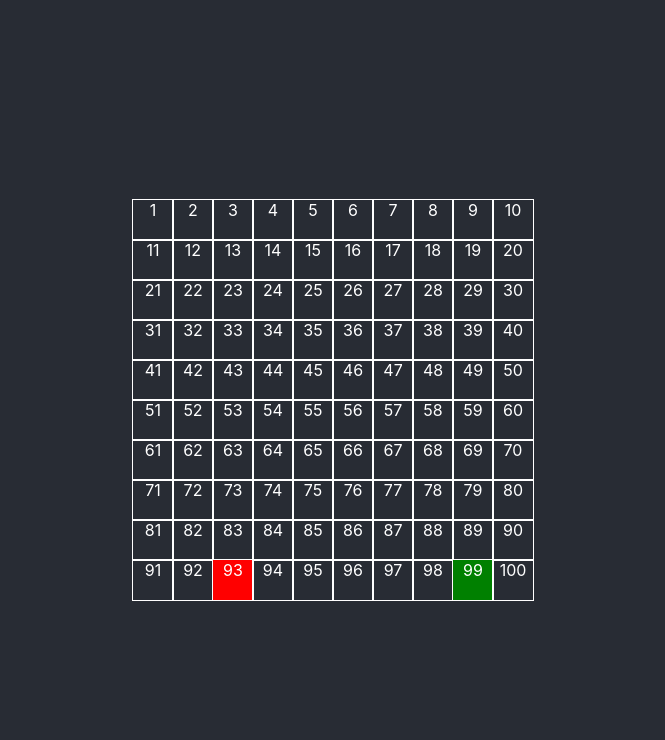
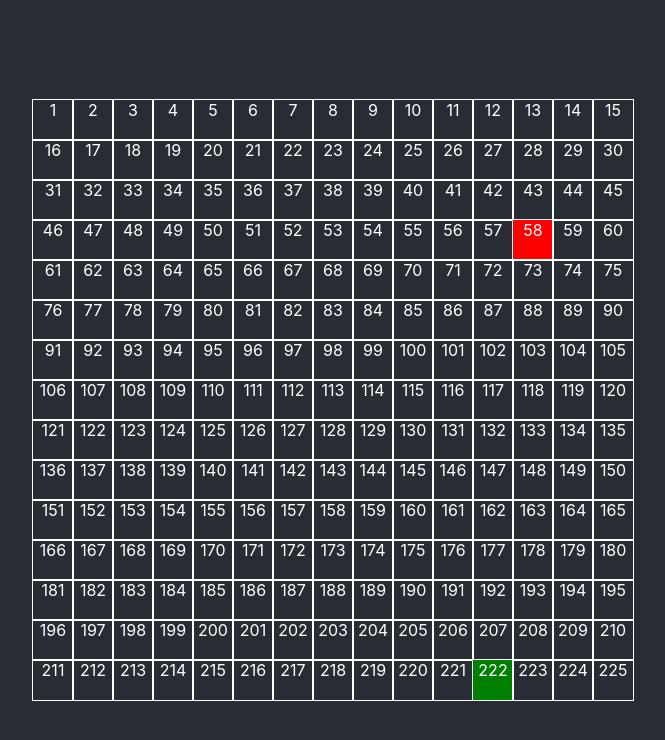
Before and after one commit to guilhermeakira/snake-game, a React (Create React App) app: page / in a window 1280 px wide. Shown: the top 740 px of the page, without its empty margins (307-972 px from the left). Built offline with nearby package versions, Linux system fonts and the light colour scheme.

Commit message:
feat: linked list and basic snake movement

```diff
--- /dev/null
+++ b/src/Board/boardFunctions.ts
@@ -0,0 +1,44 @@
+import { DIRECTION } from './constants';
+
+export const getBoard = (boardSize: number): number[][] => {
+  const board = [];
+  let counter = 1;
+  for (let row = 0; row < boardSize; row++) {
+    const currentRow = [];
+    for (let column = 0; column < boardSize; column++) {
+      currentRow.push(counter++);
+    }
+    board.push(currentRow);
+  }
+  return board;
+}
+
+export const getRandomCell = (boardSize: number): number => Math.floor(Math.random() * boardSize * boardSize) + 1;
+
+export const getRandomFreeCell = (boardSize: number, blackList?: Set<number>): number => {
+  let possibleValue = getRandomCell(boardSize);
+  if (!blackList) {
+    return possibleValue;
+  }
+  while (blackList.has(possibleValue)) {
+    possibleValue = getRandomCell(boardSize);
+  }
+  return possibleValue;
+}
+
+
+export const getCellValueInDirection = (currentHeadValue: number, direction: DIRECTION, boardSize: number): number => {
+  if (direction === DIRECTION.UP) {
+    return currentHeadValue - boardSize;
+  }
+  if (direction === DIRECTION.DOWN) {
+    return currentHeadValue + boardSize;
+  }
+  if (direction === DIRECTION.RIGHT) {
+    return currentHeadValue + 1;
+  }
+  if (direction === DIRECTION.LEFT) {
+    return currentHeadValue - 1;
+  }
+  return currentHeadValue;
+}
--- a/src/Board/constants.ts
+++ b/src/Board/constants.ts
@@ -1,4 +1,4 @@
-export const DEFAULT_BOARD_SIZE = 10;
+export const DEFAULT_BOARD_SIZE = 15;
 
 export enum DIRECTION {
   UP = "UP",
--- a/src/Board/index.tsx
+++ b/src/Board/index.tsx
@@ -1,53 +1,48 @@
 import React, { FC, useCallback, useState } from 'react';
 
+import useInterval from '../Hooks/useInterval';
 import { DEFAULT_BOARD_SIZE, DIRECTION } from './constants';
+import { getBoard, getRandomFreeCell, getCellValueInDirection } from './boardFunctions';
+import { LinkedList } from '../LinkedList';
 
 import './Board.css';
-
-const getBoard = (boardSize: number): number[][] => {
-  const board = [];
-  let counter = 1;
-  for (let row = 0; row < boardSize; row++) {
-    const currentRow = [];
-    for (let column = 0; column < boardSize; column++) {
-      currentRow.push(counter++);
-    }
-    board.push(currentRow);
-  }
-  return board;
-}
-
-const getRandomCell = (boardSize: number): number => Math.floor(Math.random() * boardSize * boardSize) + 1;
-
-const getRandomFreeCell = (boardSize: number, blackList?: Set<number>): number => {
-  let possibleValue = getRandomCell(boardSize);
-  if (!blackList) {
-    return possibleValue;
-  }
-  while (blackList.has(possibleValue)) {
-    possibleValue = getRandomCell(boardSize);
-  }
-  return possibleValue;
-}
 
 const Board: FC = () => {
   const [boardSize] = useState(DEFAULT_BOARD_SIZE);
   const [board] = useState(getBoard(boardSize));
-  const [snake] = useState(new Set([getRandomFreeCell(boardSize)]));
-  const [food] = useState(new Set([getRandomFreeCell(boardSize, snake)]));
+  const [snake] = useState(new LinkedList(getRandomFreeCell(boardSize)));
+  const [snakeCells, setSnakeCells] = useState(new Set([snake.head.value]));
+  const [foodCell] = useState(new Set([getRandomFreeCell(boardSize, snakeCells)]));
   const [direction] = useState(DIRECTION.UP);
 
   const getClassName: (cellValue: number) => string = useCallback((cellValue) => {
-    if (food.has(cellValue)) {
+    if (foodCell.has(cellValue)) {
       return 'food';
     }
 
-    if (snake.has(cellValue)) {
+    if (snakeCells.has(cellValue)) {
       return 'snake';
     }
 
     return '';
-  }, [snake, food])
+  }, [snakeCells, foodCell])
+
+  const handleSnakeMovement = (boardSize: number) => {
+    const previousTailValue = snake.tail.value;
+    const nextHeadValue = getCellValueInDirection(snake.head.value, direction, boardSize);
+
+    snake.head.value = nextHeadValue;
+
+    const nextSnakeCells = new Set(snakeCells);
+    nextSnakeCells.delete(previousTailValue);
+    nextSnakeCells.add(nextHeadValue);
+
+    setSnakeCells(nextSnakeCells);
+  };
+
+  useInterval(() => {
+    handleSnakeMovement(boardSize);
+  }, 500);
 
   return (
     <>
--- /dev/null
+++ b/src/LinkedList/index.ts
@@ -0,0 +1,18 @@
+export class LinkedListNode {
+  value: number;
+  next: LinkedListNode | null;
+  constructor(value: number) {
+    this.value = value;
+    this.next = null;
+  }
+}
+
+export class LinkedList {
+  head: LinkedListNode;
+  tail: LinkedListNode;
+  constructor(value: number) {
+    const node = new LinkedListNode(value);
+    this.head = node;
+    this.tail = node;
+  }
+}
```
